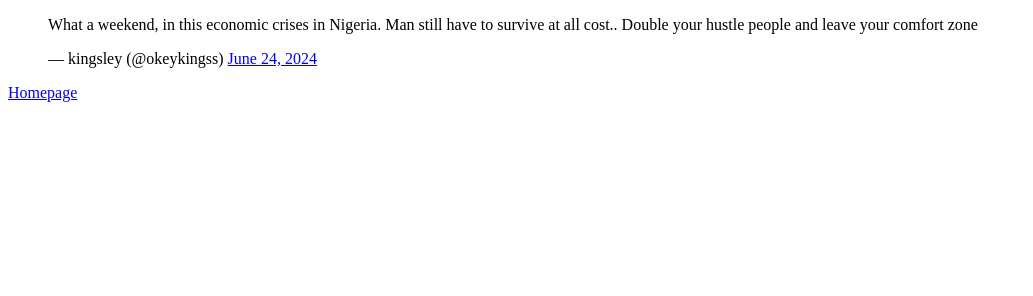
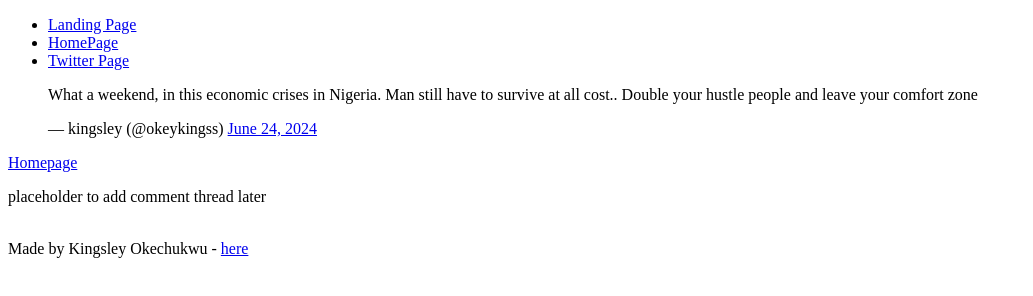
Before and after one commit to kingsdev21/My_First_Portfolio, a plain HTML site: page html_basic/tweets.html in a window 1280 px wide. Shown: the whole page, without its empty margins (0-1033 px from the left). Drawn offline with Linux system fonts and the light colour scheme.

Commit message:
Added basic html structure to pages

```diff
--- a/html_basic/tweets.html
+++ b/html_basic/tweets.html
@@ -3,9 +3,26 @@
 <head>
     <meta charset="UTF-8">
     <meta name="viewport" content="width=device-width, initial-scale=1.0">
-    <title>First Page</title>
+    <title>Tweets Page</title>
+
+    <script async src="https://platform.twitter.com/widgets.js" charset="utf-8"></script>
 </head>
 <body>
+    <header>
+        <ul>
+            <li>
+                <a href="base_index.html">Landing Page</a>
+            </li>
+            <li>
+                <a href="index.html">HomePage</a>
+            </li>
+            <li>
+                <a href="tweets.html">Twitter Page</a>
+            </li>
+        </ul>
+    </header>
+    <main>
+
     <nav>
         <blockquote class="twitter-tweet"><p lang="en" dir="ltr">What a weekend, in this economic
                 crises in Nigeria. Man still have to survive at all cost.. Double your hustle people and leave
@@ -14,5 +31,14 @@
 
                 <nav><a href="index.html">Homepage</a></nav>
     </nav>
+    <aside>
+        <p>placeholder to add comment thread later</p>
+       </aside>
+       <br>
+
+</main>
+<footer>    Made by Kingsley Okechukwu - <a href="https://www.facebook.com" target="_blank">here</a>
+    </footer>
+
 </body>
 </html>
```
Also changed, not shown: html_basic/index.html (+25 -0 lines).
